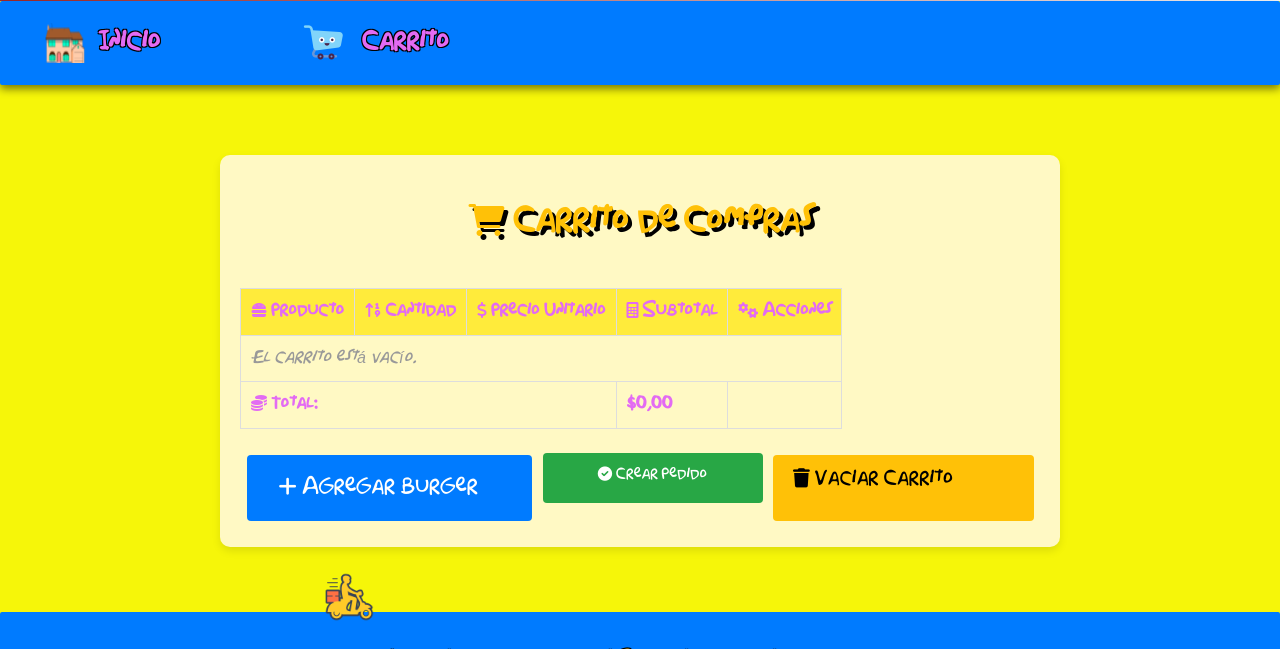
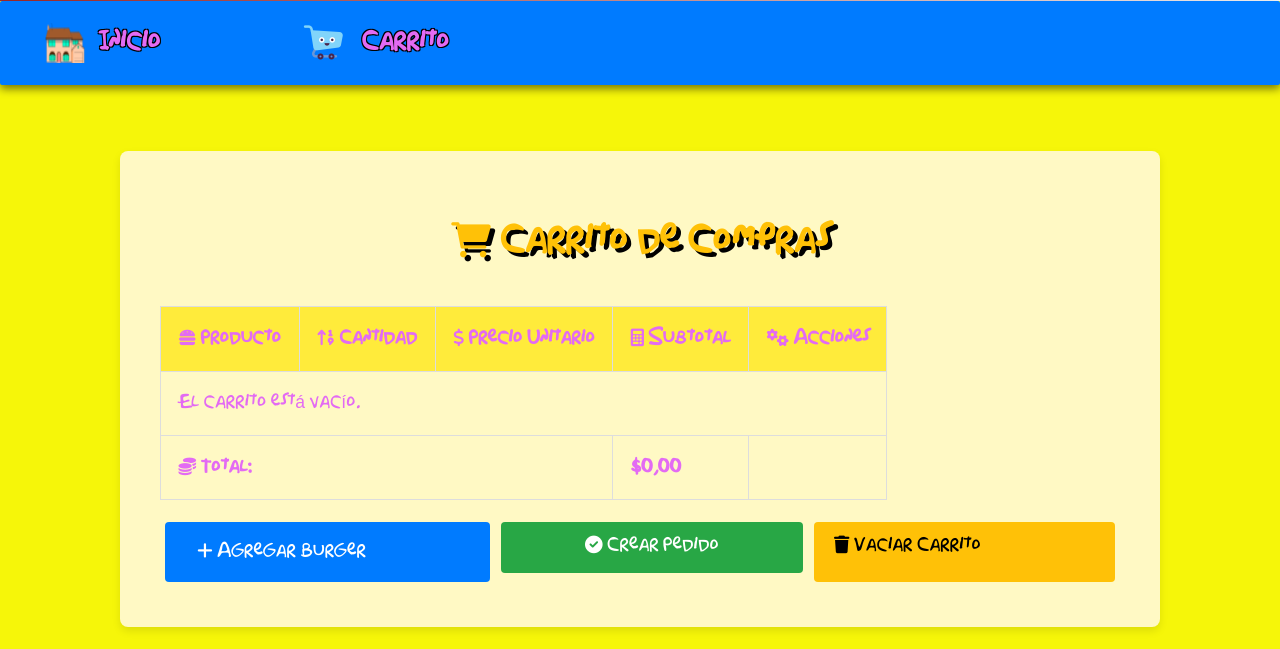
Before and after one commit to CristianMarcus/hamburguesas_app, a Django app: page /ver_carrito/ in a window 1280 px wide. Shown: the part 639-1288 px from the top of the page. Run offline with Django 5.2, Linux system fonts and the light colour scheme.

Commit message:
Mejorar estilos en la página de creación de pedidos, ajustar márgenes y paddings, y optimizar la actualización del total en el carrito.

```diff
--- a/pedidos/static/pedidos/css/carrito.css
+++ b/pedidos/static/pedidos/css/carrito.css
@@ -1,30 +1,28 @@
 /* Estilos base para todos los dispositivos */
 
-/* Encapsulamos todo dentro de una clase específica para el carrito */
 .carrito-container {
     font-family: 'Simpsonfont', Arial, sans-serif;
     background-color: #fff9c4;
-    padding: 1.25em;
-    border-radius: 0.625em;
+    padding: 1em; /* Ajuste para móviles */
+    border-radius: 0.5em;
     box-shadow: 0 0.25em 0.5em rgba(0, 0, 0, 0.1);
-    margin: 1.25em auto;
-    width: 100%;
+    margin: 1em auto;
+    width: 95%; /* Ajuste para móviles */
     overflow-x: auto;
 }
 
 .carrito-titulo {
     color: #ffc107;
     text-shadow: 0.125em 0.125em #000;
-    margin-bottom: 1.25em;
+    margin-bottom: 1em;
     text-align: center;
-    font-size: 2em;
+    font-size: 1.5em; /* Ajuste para móviles */
 }
 
-/* Aseguramos que la tabla solo se vea en el carrito */
 .carrito-tabla {
     width: 100%;
     border-collapse: collapse;
-    margin-top: 1.25em;
+    margin-top: 1em;
     display: block;
     overflow-x: auto;
 }
@@ -32,8 +30,9 @@
 .carrito-tabla th,
 .carrito-tabla td {
     border: 1px solid #ddd;
-    padding: 0.625em;
+    padding: 0.5em; /* Ajuste para móviles */
     text-align: left;
+    font-size: 0.8em; /* Ajuste para móviles */
 }
 
 .carrito-tabla th {
@@ -44,66 +43,59 @@
     background-color: #fffde7;
 }
 
-/* Agrupar las acciones dentro del carrito */
 .carrito-cantidad-container {
     display: inline-block;
 }
 
 .carrito-cantidad-input {
-    width: 3.75em;
-    padding: 0.3125em;
+    width: 3em; /* Ajuste para móviles */
+    padding: 0.3em;
     border: 2px solid #ffeb3b;
-    border-radius: 0.3125em;
+    border-radius: 0.3em;
 }
 
 .carrito-acciones .btn {
-    margin-right: 0.3125em;
+    margin-right: 0.3em;
+    font-size: 0.8em; /* Ajuste para móviles */
 }
 
-/* Estilos del total y botones del carrito */
 .carrito-total {
     text-align: right;
-    margin-top: 1.25em;
+    margin-top: 1em;
+    font-size: 0.9em; /* Ajuste para móviles */
 }
 
 .carrito-botones {
-    margin-top: 1.25em;
+    margin-top: 1em;
     display: flex;
     justify-content: center;
     flex-wrap: wrap;
 }
 
 .carrito-botones .btn {
-    margin: 0.3125em;
+    margin: 0.3em;
     flex: 1;
-    max-width: 12.5em;
+    max-width: 10em; /* Ajuste para móviles */
+    font-size: 0.9em; /* Ajuste para móviles */
 }
 
-.carrito-vacio {
-    text-align: center;
-    font-style: italic;
-    color: #999;
-    padding: 1.25em;
+.carrito-botones .btn-grande {
+    padding: 0.6em 1.2em;
+    font-size: 1em;
 }
 
-.strongtotal {
-    text-align: right;
-    font-weight: bold;
-}
-
-/* Estilos específicos para los botones del carrito */
 .carrito-btn-primary,
 .carrito-btn-success,
 .carrito-btn-warning,
 .carrito-btn-danger {
     background-color: #4caf50;
     border: none;
-    padding: 0.625em 1.25em;
-    border-radius: 0.3125em;
+    padding: 0.5em 1em;
+    border-radius: 0.3em;
     color: white;
     cursor: pointer;
-    margin-top: 0.625em;
-    font-size: 1em;
+    margin-top: 0.5em;
+    font-size: 0.9em; /* Ajuste para móviles */
 }
 
 .carrito-btn-primary:hover,
@@ -221,16 +136,32 @@
 
     .carrito-tabla th,
     .carrito-tabla td {
-        padding: 0.5625em;
+        padding: 0.7em;
+        font-size: 1em;
+    }
+
+    .carrito-cantidad-input {
+        width: 3.5em;
+    }
+
+    .carrito-acciones .btn {
+        font-size: 1em;
+    }
+
+    .carrito-total {
+        font-size: 1em;
+    }
+
+    .carrito-botones .btn {
+        max-width: 12em;
     }
 }
 
-/* Para pantallas grandes (1025px y más) */
-@media (min-width: 64.0625em) {
+/* Para tablets grandes (769px - 1024px) */
+@media (min-width: 48.0625em) and (max-width: 64em) {
     .carrito-container {
-        padding: 1.25em;
-        max-width: 50em;
-        margin: 1.25em auto;
+        padding: 2em;
+        width: 85%;
     }
 
     .carrito-titulo {
@@ -239,6 +170,41 @@
 
     .carrito-tabla th,
     .carrito-tabla td {
-        padding: 0.625em;
+        padding: 0.8em;
+    }
+
+    .carrito-cantidad-input {
+        width: 4em;
+    }
+
+    .carrito-botones .btn {
+        max-width: 14em;
     }
 }
+
+/* Para pantallas grandes (1025px y más) */
+@media (min-width: 64.0625em) {
+    .carrito-container {
+        padding: 2.5em;
+        max-width: 60em;
+    }
+
+    .carrito-titulo {
+        font-size: 2.2em;
+    }
+
+    .carrito-tabla th,
+    .carrito-tabla td {
+        padding: 1em;
+        font-size: 1.1em;
+    }
+
+    .carrito-cantidad-input {
+        width: 4.5em;
+    }
+
+    .carrito-botones .btn {
+        max-width: 16em;
+        font-size: 1.1em;
+    }
+}
--- a/pedidos/templates/pedidos/ver_carrito.html
+++ b/pedidos/templates/pedidos/ver_carrito.html
@@ -55,7 +55,7 @@
         </table>
         <div class="carrito-botones">
             <a href="{% url 'home' %}#nuestrasburgers" class="btn btn-primary"><i class="fas fa-plus"></i> Agregar Burger</a>
-            <a href="{% url 'crear_pedido' %}" class="btn btn-success" id="crear-pedido-link"><i class="fas fa-check-circle"></i> Crear Pedido</a>
+            <a href="{% url 'crear_pedido' %}" class="btn btn-success btn-grande" id="crear-pedido-link"><i class="fas fa-check-circle"></i> Crear Pedido</a>
             <a href="{% url 'vaciar_carrito' %}" class="btn btn-warning"><i class="fas fa-trash"></i> Vaciar Carrito</a>
         </div>
     </div>
@@ -88,9 +88,12 @@
                     .then(response => response.json())
                     .then(data => {
                         if (data.success) {
-                            const subtotalElement = document.getElementById(`subtotal-${productoId}`);
-                            subtotalElement.textContent = `$${(precio * cantidad).toFixed(2)}`;
-                            document.querySelector('.carrito-total strong').textContent = `$${parseFloat(data.total).toFixed(2)}`;
+                            // Agrupa las actualizaciones del DOM
+                            requestAnimationFrame(() => {
+                                const subtotalElement = document.getElementById(`subtotal-${productoId}`);
+                                subtotalElement.textContent = `$${(precio * cantidad).toFixed(2)}`;
+                                document.querySelector('.carrito-total strong').textContent = `$${parseFloat(data.total).toFixed(2)}`;
+                            });
                         } else {
                             alert('Error al actualizar la cantidad.');
                         }
@@ -110,8 +113,8 @@
                             break;
                         }
                     }
-                    return cookieValue;
                 }
+                return cookieValue;
             }
         });
     </script>
```
Also changed, not shown: other parts of pedidos/static/pedidos/css/carrito.css (+3 -80 lines), pedidos/static/pedidos/css/crear_pedido.css (+21 -8 lines), pedidos/templates/pedidos/agregar_producto_al_pedido.html (+12 -19 lines).
